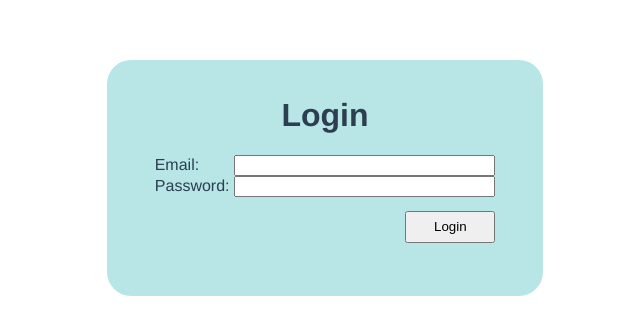
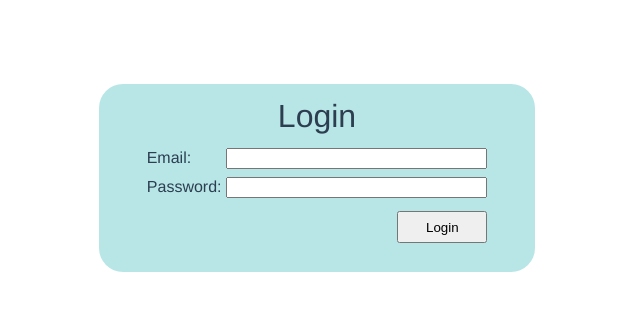
Before and after one commit to Ann-Katrine/web-front-end-udfordring, a Vue app in the folder simpel-quiz/: page / in a window 1280 px wide. Shown: the part 158-492 px from the top of the page, without its empty margins (323-963 px from the left). Built offline with nearby package versions, Linux system fonts and the light colour scheme.

Commit message:
simpel css quiz siden
lavet lidt css på quiz siden

```diff
--- a/simpel-quiz/public/index.html
+++ b/simpel-quiz/public/index.html
@@ -4,6 +4,7 @@
     <meta charset="utf-8">
     <meta http-equiv="X-UA-Compatible" content="IE=edge">
     <meta name="viewport" content="width=device-width,initial-scale=1.0">
+    <link href="resetCss.css" rel="stylesheet" type="text/css">
     <link rel="icon" href="<%= BASE_URL %>favicon.ico">
     <title><%= htmlWebpackPlugin.options.title %></title>
   </head>
--- /dev/null
+++ b/simpel-quiz/public/resetCss.css
@@ -0,0 +1,48 @@
+/* http://meyerweb.com/eric/tools/css/reset/
+   v2.0 | 20110126
+   License: none (public domain)
+*/
+
+html, body, div, span, applet, object, iframe,
+h1, h2, h3, h4, h5, h6, p, blockquote, pre,
+a, abbr, acronym, address, big, cite, code,
+del, dfn, em, img, ins, kbd, q, s, samp,
+small, strike, strong, sub, sup, tt, var,
+b, u, i, center,
+dl, dt, dd, ol, ul, li,
+fieldset, form, label, legend,
+table, caption, tbody, tfoot, thead, tr, th, td,
+article, aside, canvas, details, embed,
+figure, figcaption, footer, header, hgroup,
+menu, nav, output, ruby, section, summary,
+time, mark, audio, video {
+	margin: 0;
+	padding: 0;
+	border: 0;
+	font-size: 100%;
+	font: inherit;
+	vertical-align: baseline;
+}
+/* HTML5 display-role reset for older browsers */
+article, aside, details, figcaption, figure,
+footer, header, hgroup, menu, nav, section {
+	display: block;
+}
+body {
+	line-height: 1;
+}
+ol, ul {
+	list-style: none;
+}
+blockquote, q {
+	quotes: none;
+}
+blockquote:before, blockquote:after,
+q:before, q:after {
+	content: '';
+	content: none;
+}
+table {
+	border-collapse: collapse;
+	border-spacing: 0;
+}
--- a/simpel-quiz/src/views/LoginPages.vue
+++ b/simpel-quiz/src/views/LoginPages.vue
@@ -1,9 +1,9 @@
 <template>
   <div class="outerbox">
     <div class="innerBox">
-      <h1>Login</h1>
+      <h1 class="header">Login</h1>
       <div class="inputAndButtonOuterBox">
-        <div>
+        <div class="inputSpace">
           <label class="email">Email: </label><input type="email" v-model="email" class="input"/>
         </div>
         <div>
@@ -53,9 +53,14 @@
 
   .innerBox{
     background-color: #B8E6E6;
-    padding: 1em 3em 2.5em 3em;
+    padding: 1em 3em 1em 3em;
     border-radius: 1.5em;
     margin-bottom: 8em;
+  }
+
+  .header{
+    font-size: 2em;
+    margin-bottom: 0.5em;
   }
 
   .inputAndButtonOuterBox{
@@ -71,6 +76,10 @@
     align-items: flex-start;
   }
 
+  .inputSpace{
+    margin-bottom: 0.5em;
+  }
+
   .email{
     padding-right: 1.9em;
   }
--- a/simpel-quiz/src/views/Quiz.vue
+++ b/simpel-quiz/src/views/Quiz.vue
@@ -1,26 +1,28 @@
 <template>
     <div>
-        <h1>Animals Quiz</h1>
+        <div class="headerBox">
+            <h1 class="header">Animals Quiz</h1>
             <nav>
-            <ul>
+                <ul class="nav">
                     <li>
-                    <button @click="setDifficulty('easy')">Easy</button>
+                        <button class="navbutton" @click="setDifficulty('easy')">Easy</button>
                     </li>
                     <li>
-                    <button @click="setDifficulty('medium')">Medium</button>
+                        <button class="navbutton" @click="setDifficulty('medium')">Medium</button>
                     </li>
                     <li>
-                    <button @click="setDifficulty('hard')">Hard</button>
+                        <button class="navbutton" @click="setDifficulty('hard')">Hard</button>
                     </li>
                     <li>
-                    <button @click="logout()">Log ud</button>
+                        <button class="navbutton" @click="logout()">Log ud</button>
                     </li>
                 </ul>
             </nav>
-        <div v-if="quizAnswer.length < 10">
+        </div>
+        <div v-if="quizAnswer.length < 10" class="bodyOuterbox">
             <h2 v-html="getApiQuiz[number].question"></h2>
             <p>Kun vælge et svar</p>
-            <div>
+            <div class="answerOuterBox">
                 <div>
                     <input v-model="ischeked" :value="getApiQuiz[number].correct_answer" type="checkbox"/><label v-html="getApiQuiz[number].correct_answer"></label>
                 </div>
@@ -31,7 +33,7 @@
             <button v-if="quizAnswer.length < 8" @click="nextQuestion()">Næste Spørgsmål</button>
             <button v-else @click="nextQuestion()">Hvis svarende</button>
         </div>
-        <div v-else>
+        <div v-else class="bodyOuterbox">
             <div  v-for="(quizAnwsers, id) in getApiQuiz" :key="id">
                 <h2 v-html="getApiQuiz[id].question"></h2>
                 <div>
@@ -97,6 +99,57 @@
 </script>
 
 <style>
+    .headerBox{
+        position: fixed;
+        top: 0;
+        width: 100%;
+	    z-index: 1;
+        background-color: #fff;
+    }
+
+    .bodyOuterbox{
+        margin-top: 10em;
+    }
+
+    .header{
+        font-size: 2em;
+        margin: 0.5em 0;
+    }
+
+    nav{
+
+        padding: 0 0 0.5em 0;
+    }
+
+    ul{
+        display: flex;
+        flex-direction: row;
+        flex-wrap: wrap;
+        justify-content: center;
+    }
+
+    li{
+        padding: 0 1em;
+    }
+
+    .navbutton{
+        margin: 1em 0em 1em 1em;
+        padding: 0.5em 2em 0.5em 2em;
+    }
+
+    h2{
+        font-size: 1.5em;
+        margin: 1em 0 0.5em 0;
+    }
+
+    .answerOuterBox{
+        display: flex;
+        flex-direction: column;
+        align-items:center;
+
+        margin: 0.5em 0 0.5em 0;
+    }
+
     .green{
         color: #33cc33;
     }
```
Lines whose indentation alone changed are shown as unchanged.
